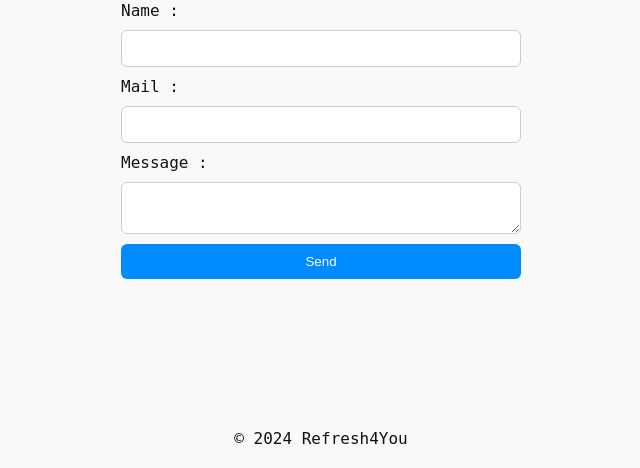
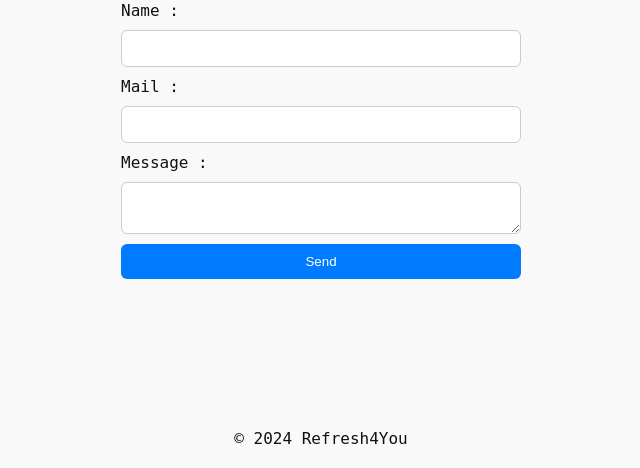
Before and after one commit to 9stown/9stown.github.io, a PHP site: page / in a window 1280 px wide. Shown: the part 928-1396 px from the top of the page, without its empty margins (319-959 px from the left). Run offline with PHP 8.4, Linux system fonts and the light colour scheme; some web fonts are replaced.

Commit message:
Update styles.css

```diff
--- a/styles.css
+++ b/styles.css
@@ -76,12 +76,12 @@ h1, h2, p {
 }
 
 .contact-form input:focus, .contact-form textarea:focus {
-    border-color: #008bff;
+    border-color: #007bff;
 }
 
 button {
     padding: 10px 20px;
-    background-color: #008bff;
+    background-color: #007bff;
     color: white;
     border: none;
     border-radius: 6px;
```
